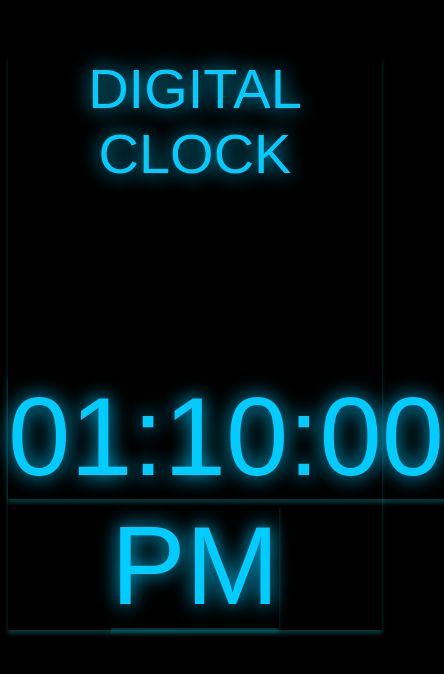
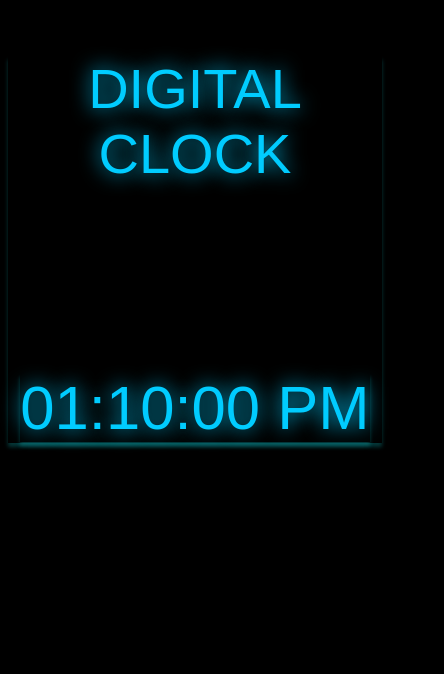
Before and after one commit to yuktha-c-reddy/digitalclock, a plain HTML site: page index.html in a window 390 px wide. Shown: the top 674 px of the page, 444 px wide, since content can reach past the window. Drawn offline with Linux system fonts and the light colour scheme.

Commit message:
Update style.css

```diff
--- a/style.css
+++ b/style.css
@@ -46,6 +46,7 @@ body{
 }
 @media (max-width :480px) {
     #clock{
-        font-size: 2em;
+        font-size: 1.1em;
+         position: relative;
     }
 }
```
